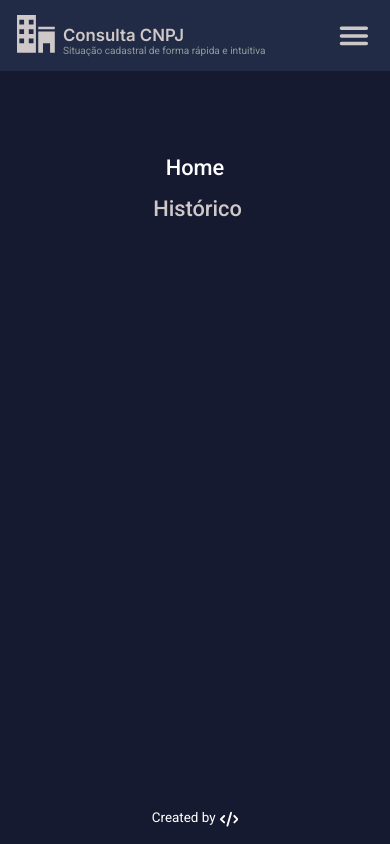
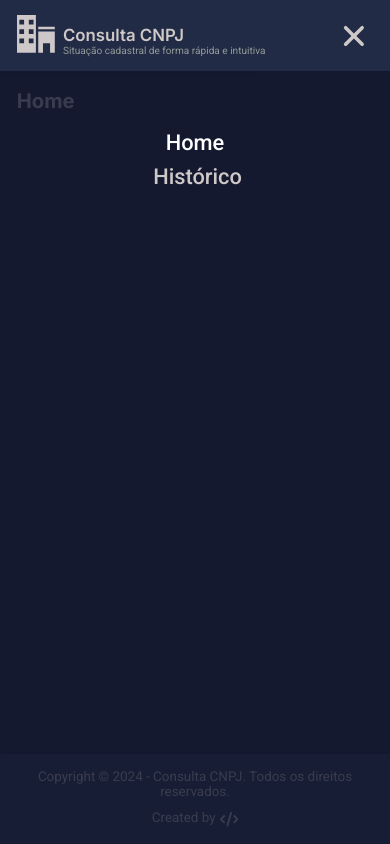
Before and after one commit to A1exLima/cnpj-query, a React (Vite) app: page / in a window 390 px wide. Both pictures are taken after a click on the icon 354 px from the left and 35 px from the top of the page. Built offline with nearby package versions, Linux system fonts and the light colour scheme.

Commit message:
refactory(header): Animação Menu
- Quando clicado no menu em modo responsivo, alternar da direita para esquerda
- Ajustes html e css

```diff
--- a/src/components/footer/style.ts
+++ b/src/components/footer/style.ts
@@ -3,6 +3,7 @@ import { styled } from 'styled-components'
 export const FooterContainer = styled.footer`
   width: 100%;
   background: ${({ theme }) => theme['Midnight-Blue']};
+  box-shadow: rgba(0, 0, 0, 0.35) 0px -1px 10px;
 `
 
 export const Content = styled.div`
@@ -37,17 +38,12 @@ export const Content = styled.div`
       font-weight: 400;
       font-family: var(--font-Roboto);
       color: ${({ theme }) => theme['Pale-Silver']};
-      filter: brightness(150%);
     }
 
     > svg {
       font-size: 2.2rem;
+      margin-top: 0.4rem;
       color: ${({ theme }) => theme['Pale-Silver']};
-      filter: brightness(150%);
-
-      @media (max-width: 768px) {
-        margin-top: 0.4rem;
-      }
     }
   }
 `
--- a/src/components/header/index.tsx
+++ b/src/components/header/index.tsx
@@ -1,24 +1,31 @@
-import { Brand, Content, HeaderContainer, Nav, SideBar } from './style'
+import {
+  Brand,
+  Content,
+  HeaderContainer,
+  MenuSideBar,
+  Nav,
+  SideBar,
+} from './style'
 import { NavLink } from 'react-router-dom'
 import { ImOffice } from 'react-icons/im'
-import { IoMenu } from 'react-icons/io5'
+import { IoMenu, IoClose } from 'react-icons/io5'
 import { useState } from 'react'
 
 export function Header() {
-  const [toggleSidebar, setToggleSidebar] = useState(false)
+  const [menuOpen, setMenuOpen] = useState<boolean>(false)
 
-  const handleToggleSidebar = () => {
-    setToggleSidebar((prevState) => !prevState)
+  const toggleMenu = () => {
+    setMenuOpen(!menuOpen)
   }
 
-  const closeSidebar = () => {
-    setToggleSidebar(false)
+  const waitAndCloseMenu = () => {
+    setMenuOpen(false)
   }
 
   return (
     <HeaderContainer>
       <Content>
-        <Brand to="/" onClick={closeSidebar}>
+        <Brand to="/" onClick={waitAndCloseMenu}>
           <ImOffice />
           <div>
             <h1>Consulta CNPJ</h1>
@@ -28,28 +35,32 @@ export function Header() {
 
         <Nav>
           <ul>
-            <NavLink to="/" onClick={closeSidebar}>
+            <NavLink to="/" onClick={waitAndCloseMenu}>
               <li>Home</li>
             </NavLink>
-            <NavLink to="/history" onClick={closeSidebar}>
+            <NavLink to="/history" onClick={waitAndCloseMenu}>
               <li>Histórico</li>
             </NavLink>
           </ul>
         </Nav>
 
-        <SideBar $toggleSidebar={toggleSidebar}>
-          <IoMenu onClick={handleToggleSidebar} />
+        <SideBar>
+          {!menuOpen ? (
+            <IoMenu className="open-button" onClick={toggleMenu} />
+          ) : (
+            <IoClose className="close-button" onClick={toggleMenu} />
+          )}
 
-          <div>
+          <MenuSideBar className={`${menuOpen ? 'menu-open' : ''}`}>
             <ul>
-              <NavLink to="/" onClick={closeSidebar}>
+              <NavLink to="/" onClick={waitAndCloseMenu}>
                 <li>Home</li>
               </NavLink>
-              <NavLink to="/history" onClick={closeSidebar}>
+              <NavLink to="/history" onClick={waitAndCloseMenu}>
                 <li>Histórico</li>
               </NavLink>
             </ul>
-          </div>
+          </MenuSideBar>
         </SideBar>
       </Content>
     </HeaderContainer>
--- a/src/components/header/style.ts
+++ b/src/components/header/style.ts
@@ -1,15 +1,12 @@
 import { styled } from 'styled-components'
 import { Link } from 'react-router-dom'
 
-interface PropsSideBar {
-  $toggleSidebar: boolean
-}
-
 export const HeaderContainer = styled.header`
   position: sticky;
+  z-index: 9999;
   width: 100%;
   background: ${({ theme }) => theme['Midnight-Blue']};
-  //box-shadow: rgba(0, 0, 0, 0.35) 0px 5px 15px;
+  box-shadow: rgba(0, 0, 0, 0.35) 0px 0px 10px;
 `
 
 export const Content = styled.div`
@@ -88,15 +85,13 @@ export const Nav = styled.nav`
   }
 `
 
-export const SideBar = styled.nav<PropsSideBar>`
+export const SideBar = styled.nav`
+  display: none;
+
+  .open-button,
+  .close-button {
+    cursor: pointer;
     display: flex;
-  cursor: pointer;
-
-  @media (min-width: 768px) {
-    display: none;
-  }
-
-  > svg {
     margin-top: 0.2rem;
     font-size: 4.5rem;
     color: ${({ theme }) => theme['Pale-Silver']};
@@ -108,27 +103,36 @@ export const SideBar = styled.nav<PropsSideBar>`
     }
   }
 
-  > div {
+  .menu-open {
+    right: 0;
+  }
+
+  @media (max-width: 768px) {
+    display: block;
+  }
+`
+
+export const MenuSideBar = styled.div`
+  background: ${({ theme }) => theme['Dark-Space-Blue-opacity']};
+
   width: 100%;
-    height: calc(100vh - 8.4rem);
-    background: ${(props) => props.theme['Dark-Space-Blue']};
+  height: 100vh;
 
-    display: ${({ $toggleSidebar }) => ($toggleSidebar ? 'flex' : 'none')};
-    align-items: flex-start;
-    justify-content: center;
-    padding-top: 10rem;
+  position: fixed;
+  top: 8.5rem;
+  z-index: -1;
+  right: -100%;
 
-    position: absolute;
-    top: 8.4rem;
-    left: 0;
-    z-index: -1;
+  transition: right 0.4s ease-out;
 
   > ul {
+    margin-top: 7rem;
     display: flex;
-      gap: 2rem;
     flex-direction: column;
+    justify-content: center;
     align-items: center;
-      justify-content: center;
+    gap: 1rem;
+
     > a {
       color: ${({ theme }) => theme['Pale-Silver']};
 
@@ -152,5 +156,4 @@ export const SideBar = styled.nav<PropsSideBar>`
       margin-left: 0.6rem;
     }
   }
-  }
 `
--- a/src/styles/themes/defaultTheme.ts
+++ b/src/styles/themes/defaultTheme.ts
@@ -1,6 +1,7 @@
 export const defaultTheme = {
   'Midnight-Blue': '#222B45',
   'Dark-Space-Blue': '#151A30',
+  'Dark-Space-Blue-opacity': 'rgba(21, 26, 48, 0.8)',
   'Charcoal-Blue': '#1A2138',
   'Slate-Blue': '#435075',
   'Pale-Silver': '#CEC8C8',
```
Lines whose indentation alone changed are shown as unchanged.
